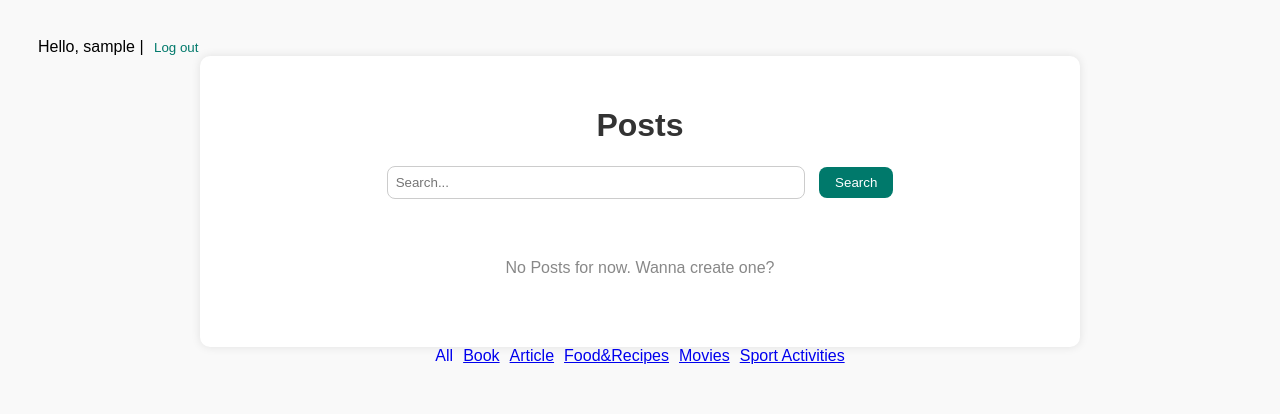
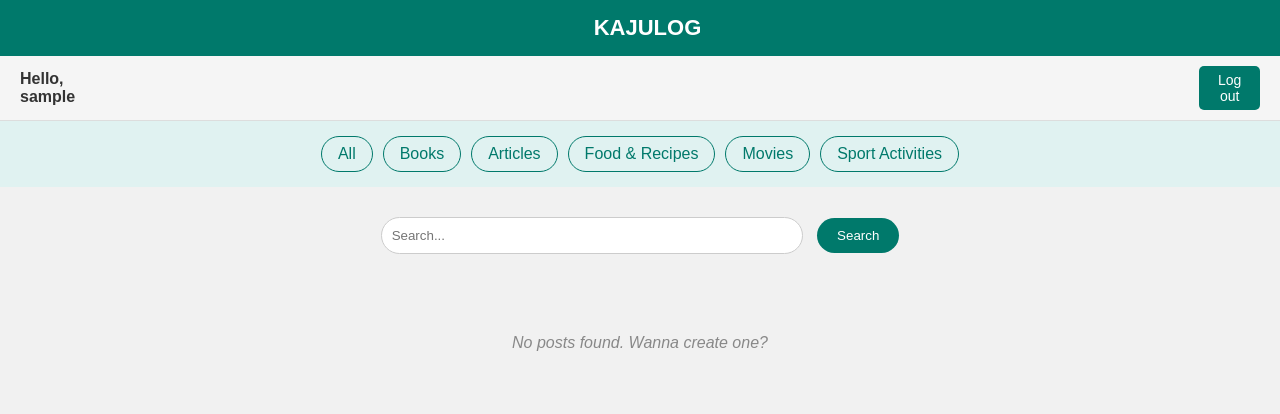
Before and after one commit to EmirhanTopal/Kajulog, a Django app: page /?category=book in a window 1280 px wide. Shown: the top 414 px of the page. Run offline with Django 5.2, Linux system fonts and the light colour scheme; a user stored in the database is signed in; tables that the repository leaves empty hold one stand-in row (values such as "Sample post").

Commit message:
post-list.html main changes
html and css changed, design is now more easy to use.

```diff
--- a/testing/templates/post_list.html
+++ b/testing/templates/post_list.html
@@ -2,57 +2,121 @@
 <html lang="eng">
 <head>
     <meta charset="UTF-8">
-    <title>Posts</title>
+    <title>Home Page</title>
     <style>
         body {
             font-family: Arial, sans-serif;
-            background-color: #f9f9f9;
-            padding: 30px;
+            background-color: #f1f1f1;
+            padding: 0;
+            margin: 0;
+        }
+
+        .navbar {
+            background-color: #00796b;
+            font-size: 22px;
+            color: white;
+            padding: 15px 30px;
+            display: flex;
+            justify-content: center;
+            align-items: center;
+            flex-wrap: wrap;
+        }
+
+        .navbar a {
+            color: white;
+            text-decoration: none;
+            margin-left: 15px;
+        }
+
+        .navbar form {
+            display: inline;
+        }
+
+        .navbar button {
+            background: none;
+            border: none;
+            color: white;
+            cursor: pointer;
+            margin-left: 10px;
+        }
+
+        .category-bar {
+            display: flex;
+            justify-content: center;
+            flex-wrap: wrap;
+            background-color: #e0f2f1;
+            padding: 10px 0;
+        }
+
+        .category-bar a {
+            text-decoration: none;
+            color: #00796b;
+            padding: 8px 16px;
+            margin: 5px;
+            border: 1px solid #00796b;
+            border-radius: 20px;
+            transition: all 0.3s ease;
+        }
+
+        .category-bar a:hover {
+            background-color: #00796b;
+            color: white;
         }
 
         .container {
-            max-width: 800px;
-            margin: auto;
-            background: white;
-            padding: 30px 40px;
-            box-shadow: 0 0 10px rgba(0,0,0,0.1);
-            border-radius: 10px;
+            max-width: 1000px;
+            margin: 30px auto;
+            padding: 0 20px;
         }
 
-        h1 {
+        .search-bar {
             text-align: center;
-            color: #333;
+            margin-bottom: 30px;
         }
 
-        .post {
-            border-bottom: 1px solid #ddd;
-            padding: 20px 0;
+        .search-bar input {
+            padding: 10px;
+            width: 60%;
+            max-width: 400px;
+            border-radius: 20px;
+            border: 1px solid #ccc;
         }
 
-        .post:last-child {
-            border-bottom: none;
+        .search-bar button {
+            padding: 10px 20px;
+            background-color: #00796b;
+            color: white;
+            border: none;
+            border-radius: 20px;
+            margin-left: 10px;
+            cursor: pointer;
         }
 
-        .post-title {
-            font-size: 24px;
-            color: #00796b;
-            margin: 0;
+        .post-card {
+            background-color: white;
+            padding: 25px;
+            margin-bottom: 20px;
+            border-radius: 10px;
+            box-shadow: 0 0 8px rgba(0, 0, 0, 0.05);
         }
 
-        .post-content {
-            margin: 10px 0;
+        .post-card h2 {
+            margin: 0 0 10px 0;
+            color: #00796b;
+        }
+
+        .post-card p {
             color: #555;
+            margin: 10px 0 15px 0;
         }
 
         .detail-button {
-            display: inline-block;
             padding: 8px 16px;
             background-color: #00796b;
             color: white;
             border: none;
-            border-radius: 5px;
+            border-radius: 6px;
             text-decoration: none;
-            transition: background-color 0.2s ease;
         }
 
         .detail-button:hover {
@@ -61,58 +125,96 @@
 
         .no-posts {
             text-align: center;
-            padding: 40px;
+            padding: 50px;
             color: #888;
+            font-style: italic;
         }
+
+        .user-bar {
+            display: flex;
+            justify-content: center;
+            align-items: center;
+            padding: 10px 20px;
+            background-color: #f5f5f5;
+            font-family: Arial, sans-serif;
+            border-bottom: 1px solid #ddd;
+        }
+
+        .username {
+            margin-right: 88%;
+            font-weight: bold;
+            color: #333;
+        }
+
+        .logout-form {
+            display: inline;
+        }
+
+        .logout-button {
+            background-color: #00796b;
+            color: white;
+            border: none;
+            padding: 6px 12px;
+            border-radius: 5px;
+            cursor: pointer;
+            font-size: 14px;
+            transition: background-color 0.3s ease;
+        }
+
+        .logout-button:hover {
+            background-color: #005b4f;
+        }
+
     </style>
 </head>
 <body>
+    <div class="navbar">
+        <div>
+            <strong><a href="{% url 'post_list' %}" style="color: white;">KAJULOG</a></strong>
+        </div>
+    </div>
     <div>
             {% if user.is_authenticated %}
-            Hello, {{ user.username }} |
-        <form action="{% url 'logout' %}" method="post" style="display: inline;">
-            {% csrf_token %}
-        <button type="submit" style="background: none; border: none; color: #00796b; cursor: pointer;">
-            Log out
-        </button>
-        </form>
-            {% else %}
-            <a href="{% url 'login' %}">Log In</a>
-            <a href="{% url 'signup' %}">Sign Up</a>
+            <div class="user-bar">
+                <span class="username">Hello, {{ user.username }}</span>
+                <form action="{% url 'logout' %}" method="post" class="logout-form">
+                    {% csrf_token %}
+                    <button type="submit" class="logout-button">Log out</button>
+                </form>
+            </div>
             {% endif %}
       </div>
     </div>
+
+    <div class="category-bar">
+        <a href="{% url 'post_list' %}">All</a>
+        <a href="?category=book">Books</a>
+        <a href="?category=article">Articles</a>
+        <a href="?category=recipe">Food & Recipes</a>
+        <a href="?category=movie">Movies</a>
+        <a href="?category=activity">Sport Activities</a>
+    </div>
+
     <div class="container">
-        <h1>Posts</h1>
-        <form method="get" action="{% url 'post_list' %}" style="text-align: center; margin: 20px 0;">
-            <input type="text" name="q" placeholder="Search..." value="{{ query|default:'' }}"
-                   style="padding: 8px; width: 60%; max-width: 400px; border-radius: 8px; border: 1px solid #ccc;">
-            <button type="submit"
-                    style="padding: 8px 16px; background-color: #00796b; color: white; border: none; border-radius: 8px; margin-left: 10px;">
-                Search
-            </button>
-        </form>
+        <div class="search-bar">
+            <form method="get" action="{% url 'post_list' %}">
+                <input type="text" name="q" placeholder="Search..." value="{{ query|default:''}}">
+                <button type="submit">Search</button>
+            </form>
+        </div>
+
         {% if posts %}
             {% for post in posts %}
-                <div class="post">
-                    <h2 class="post-title">{{ post.title }}</h2>
-                    <p class="post-content">{{ post.content|truncatewords:30 }}</p>
+                <div class="post-card">
+                    <h2>{{ post.title }}</h2>
+                    <p>{{ post.content|truncatewords:30 }}</p>
                     <a href="{% url 'post_detail' slug=post.slug %}" class="detail-button">See More</a>
                 </div>
             {% endfor %}
         {% else %}
-            <div class="no-posts">No Posts for now. Wanna create one?</div>
+            <div class="no-posts">No posts found. Wanna create one?</div>
         {% endif %}
     </div>
-</body>
-<body>
-    <div style="display: flex; justify-content: center; gap: 10px; margin-bottom: 20px;">
-        <a href="{% url 'post_list' %}" style="text-decoration: none;">All</a>
-        <a href="?category=book">Book</a>
-        <a href="?category=article">Article</a>
-        <a href="?category=recipe">Food&Recipes</a>
-        <a href="?category=movie">Movies</a>
-        <a href="?category=activity">Sport Activities</a>
-      </div>
+
 </body>
 </html>
```
